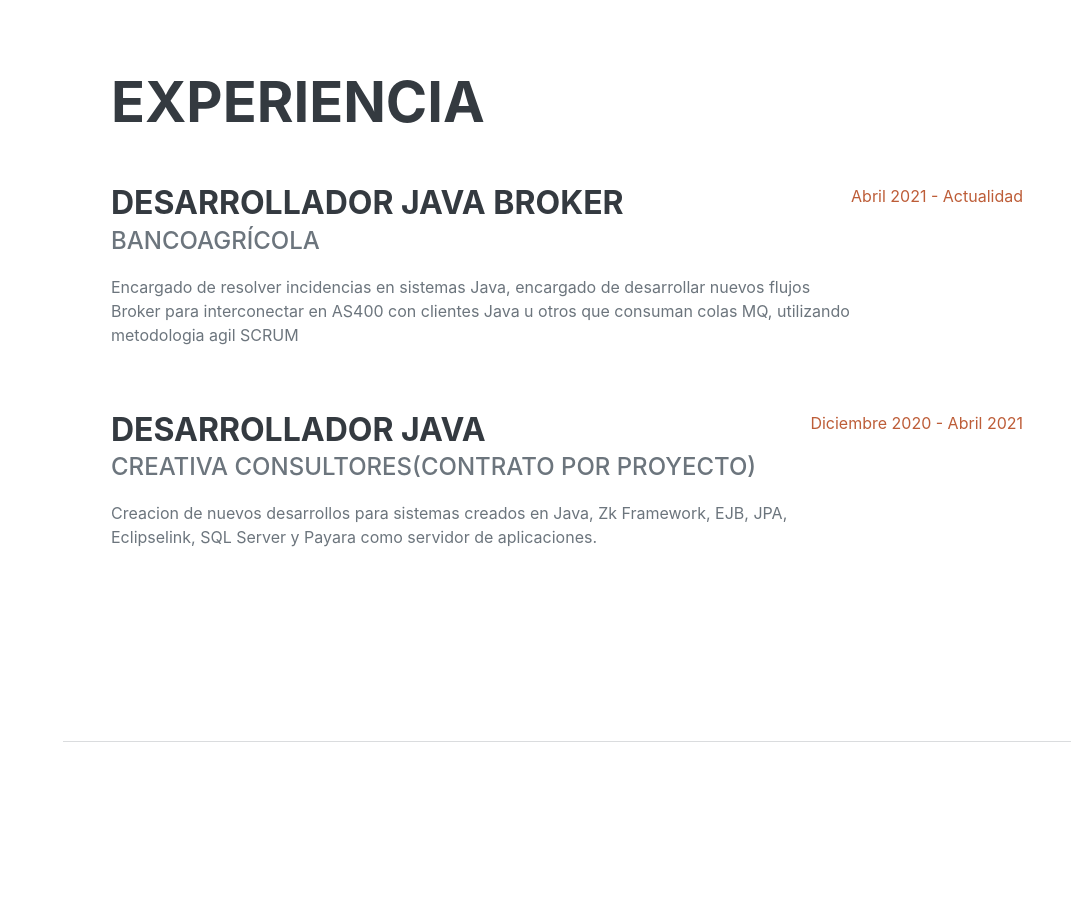
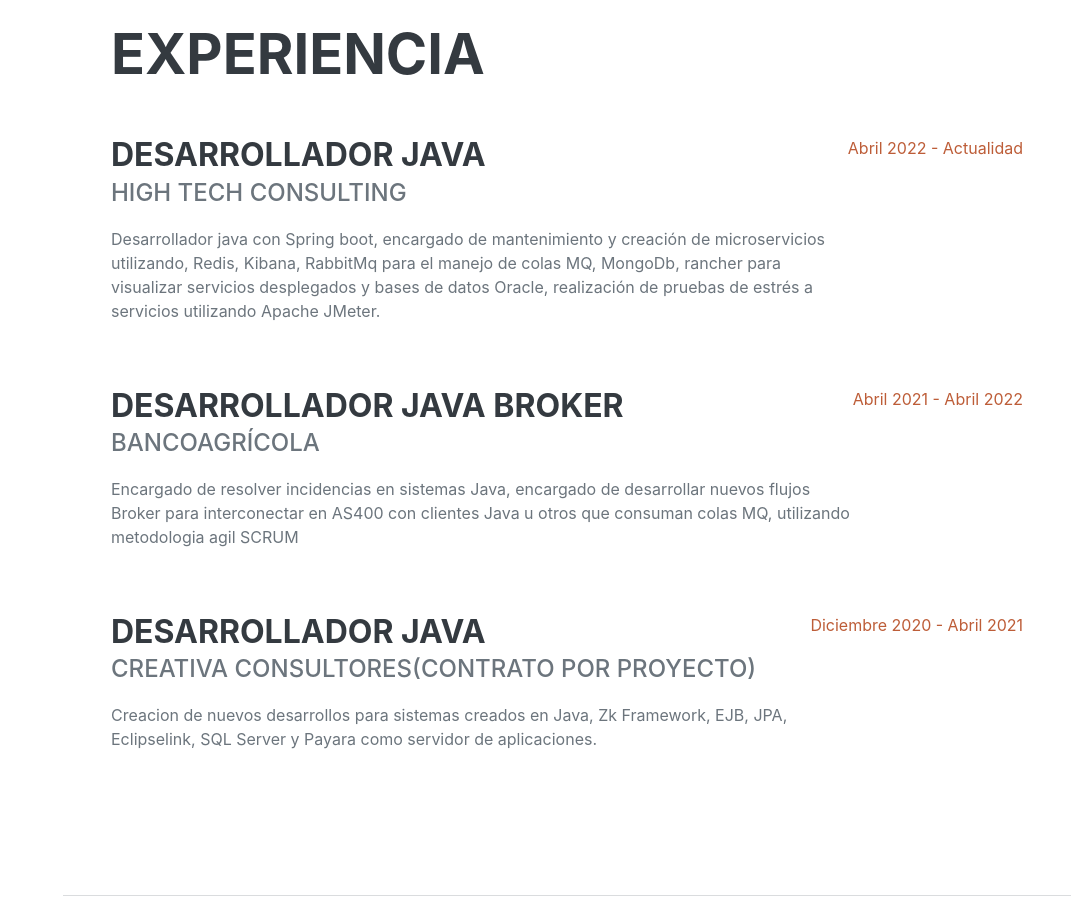
Before and after one commit to IsaiasOrtiz/perfil, a plain HTML site: page index.html in a window 1280 px wide. Shown: the part 860-1776 px from the top of the page, without its empty margins (209-1280 px from the left). Drawn offline with nearby package versions, Linux system fonts and the light colour scheme; a web font is replaced by a local one.

Commit message:
experiencia htc

```diff
--- a/index.html
+++ b/index.html
@@ -78,11 +78,19 @@
                     <h2 class="mb-5">Experiencia</h2>
                     <div class="d-flex flex-column flex-md-row justify-content-between mb-5">
                         <div class="flex-grow-1">
+                            <h3 class="mb-0">Desarrollador java</h3>
+                            <div class="subheading mb-3">High Tech Consulting</div>
+                            <p>Desarrollador java con Spring boot, encargado de mantenimiento y creación de microservicios utilizando, Redis, Kibana, RabbitMq para el manejo de colas MQ, MongoDb, rancher para visualizar servicios desplegados y bases de datos Oracle, realización de pruebas de estrés a servicios utilizando Apache JMeter.</p>
+                        </div>
+                        <div class="flex-shrink-0"><span class="text-primary">Abril 2022 - Actualidad</span></div>
+                    </div>
+                    <div class="d-flex flex-column flex-md-row justify-content-between mb-5">
+                        <div class="flex-grow-1">
                             <h3 class="mb-0">Desarrollador java broker</h3>
                             <div class="subheading mb-3">Bancoagrícola</div>
                             <p>Encargado de resolver incidencias en sistemas Java, encargado de desarrollar nuevos flujos Broker para interconectar en AS400 con clientes Java u otros que consuman colas MQ, utilizando metodologia agil SCRUM</p>
                         </div>
-                        <div class="flex-shrink-0"><span class="text-primary">Abril 2021 - Actualidad</span></div>
+                        <div class="flex-shrink-0"><span class="text-primary">Abril 2021 - Abril 2022</span></div>
                     </div>
                     <div class="d-flex flex-column flex-md-row justify-content-between mb-5">
                         <div class="flex-grow-1">
```
